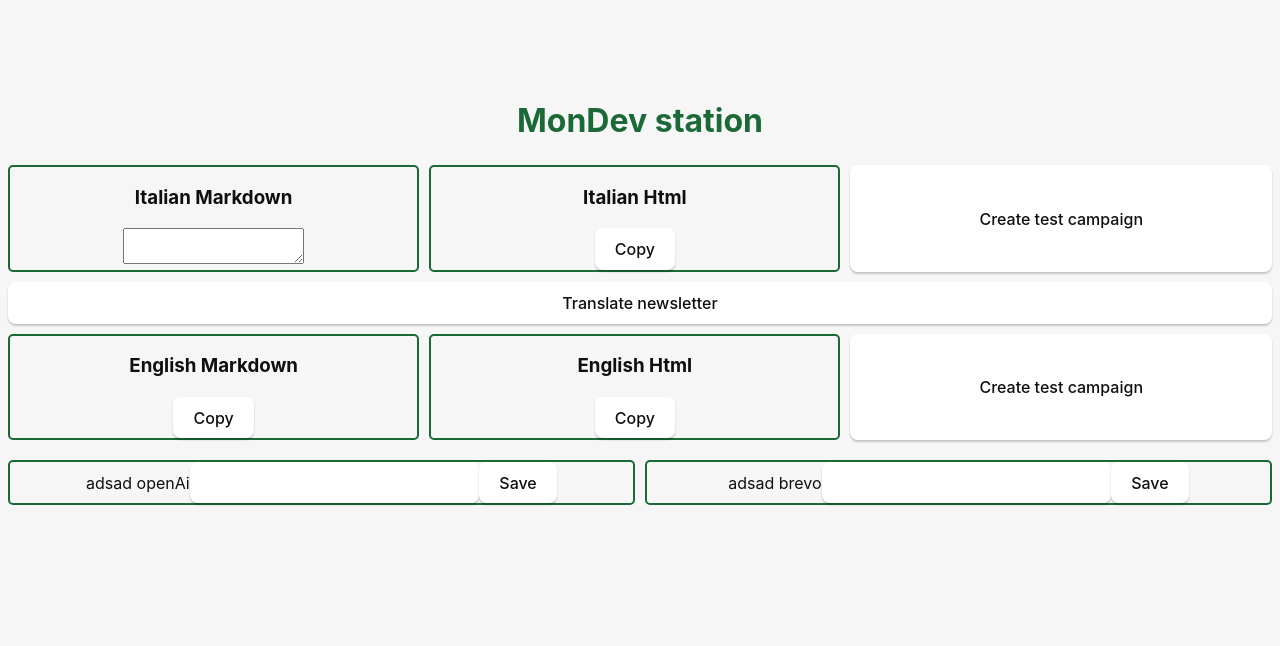
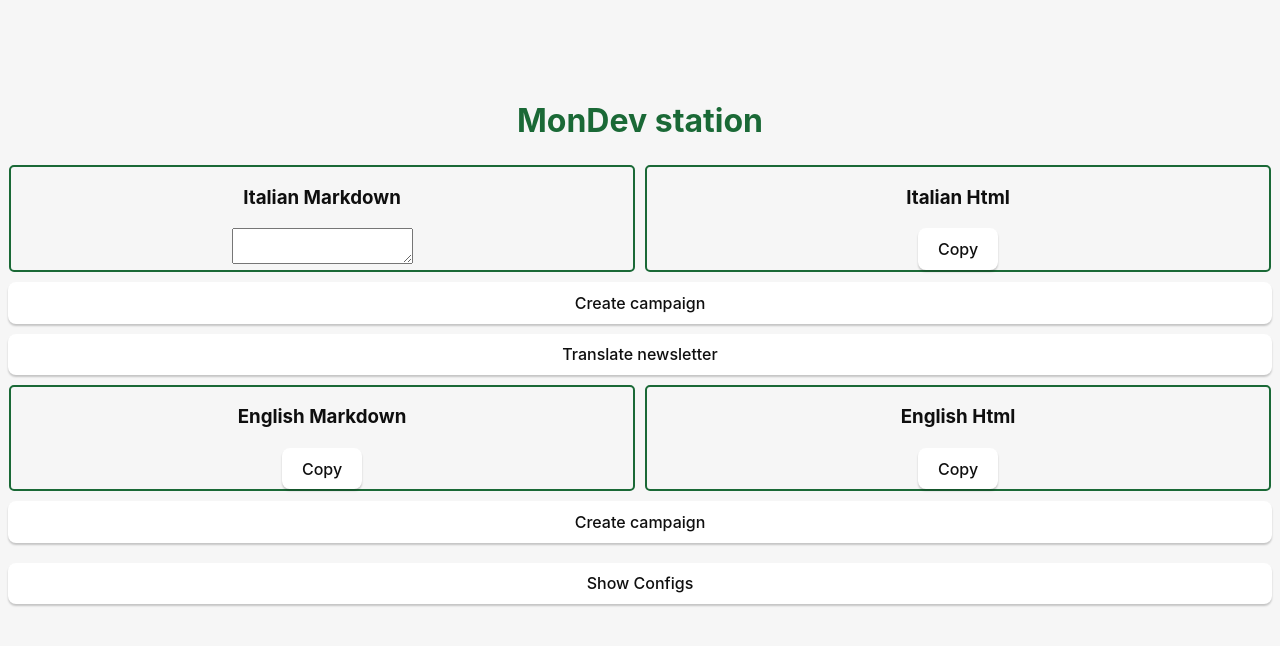
Before and after one commit to Giuliano1993/MonDev, a Vue app: page / in a window 1280 px wide. Shown: the top 646 px of the page. Built offline with nearby package versions, Linux system fonts and the light colour scheme.

Commit message:
<add> some style <edit> configs -> moved to modal

```diff
--- a/src/App.vue
+++ b/src/App.vue
@@ -5,6 +5,7 @@ import { marked } from "marked";
 import CopybleText from "./components/CopybleText.vue";
 import SecretSave from "./components/SecretSave.vue";
 import  NewsletterModal  from "./components/NewsletterModal.vue";
+import ConfigModal from "./components/ConfigModal.vue";
 // This starter template is using Vue 3 <script setup> SFCs
 // Check out https://vuejs.org/api/sfc-script-setup.html#script-setup
 const markDownText  = ref("");
@@ -18,7 +19,7 @@ const englishHtml = computed(()=>{
 
   return marked.parse(englishMarkdown.value);
 });
-
+const showConfigModal = ref(false);
 const showCampaignModal = ref(false);
 enum Langs{
   EN = "En",
@@ -35,11 +36,7 @@ const translateNewsletter = async ()=>{
   })
 
 }
-const testCampagin = async ()=>{
-  invoke("create_brevo_campaign").then((r)=>{
-    console.log(r);
-  })
-}
+
  const showModal = (lang: Langs) =>{
   showCampaignModal.value = true;
   campaingLang.value = lang
@@ -50,40 +47,29 @@ const testCampagin = async ()=>{
 <template>
   <div class="container">
     <h1>MonDev station</h1>
-    <div>
+    <div class="row">
       <div>
         <h3>Italian Markdown</h3>
         <textarea v-model="markDownText"></textarea>
       </div>
       <CopybleText id="markdownPreview" title="Italian Html" :text="htmlMarkdown"></CopybleText>
 
-    <button @click="showModal(Langs.IT)">Create test campaign</button>
+    <button class="campaignButton" @click="showModal(Langs.IT)">Create campaign</button>
     </div>
     <button @click="translateNewsletter">Translate newsletter</button>
-    <div>
+    <div class="row">
       <CopybleText id="translatedMarkdown" title="English Markdown" :text="englishMarkdown"></CopybleText>
       <CopybleText id="translatedHtml" title="English Html" :text="englishHtml"></CopybleText>
 
-      <button @click="showModal(Langs.EN)">Create test campaign</button>
+      <button @click="showModal(Langs.EN)">Create  campaign</button>
     </div>
     <div>
-      <Suspense>
-        <SecretSave name="openAiSecret" label="openAi"></SecretSave>
-        <template #fallback>
-            carico
-        </template>
-      </Suspense>
-      <Suspense>
-        <SecretSave name="brevoApi" label="brevo"></SecretSave>
-        <template #fallback>
-            carico
-        </template>
-      </Suspense>
+      <button @click="showConfigModal = true">Show Configs</button>
     </div>
   </div>
 
   <NewsletterModal v-if="showCampaignModal" @close="showCampaignModal = false" :content="campaingLang == Langs.EN ? englishHtml : htmlMarkdown"></NewsletterModal>
-
+  <ConfigModal v-if="showConfigModal" @close="showConfigModal = false"></ConfigModal>
 
 </template>
 
@@ -97,8 +83,12 @@ const testCampagin = async ()=>{
     gap: 10px;
     margin-top: 10px;
     margin-bottom: 10px;
+    flex-wrap: wrap;
     & > * {
-      flex-basis: 50%;
+      flex-basis: calc(50% - 10px);
+    }
+    & > button{
+      flex-basis: 100%;
     }
     & > div{
 
--- /dev/null
+++ b/src/components/ConfigModal.vue
@@ -0,0 +1,40 @@
+<script setup>
+import Modal from "./Modal.vue";
+import SecretSave from "./SecretSave.vue";
+
+
+defineProps([])
+defineEmits(['close'])
+
+
+</script>
+
+<template>
+  <Modal @close="$emit('close')">
+    <Suspense>
+      <div>
+        <SecretSave name="openAiSecret" label="openAi"></SecretSave>
+      </div>
+      <template #fallback>
+          carico
+      </template>
+    </Suspense>
+    <Suspense>
+      <div>
+        <SecretSave name="brevoApi" label="brevo"></SecretSave>
+      </div>
+      <template #fallback>
+          carico
+      </template>
+    </Suspense>
+  </Modal>
+</template>
+
+<style scoped>
+div{
+  display: flex;
+  flex-direction: column;
+  margin-top: 15px;
+  margin-bottom: 15px;
+}
+</style>
--- a/src/components/SecretSave.vue
+++ b/src/components/SecretSave.vue
@@ -35,7 +35,6 @@ onMounted(()=>{
 
 <template>
   <div>
-    adsad
     <label>
       {{ label }}
     </label>
@@ -45,4 +44,14 @@ onMounted(()=>{
 </template>
 
 <style scoped>
+div{
+  display: flex;
+  flex-direction: column;
+  gap: 10px;
+  label{
+    text-transform: capitalize;
+    font-size: large;
+    font-weight: bold;
+  }
+}
 </style>
```
